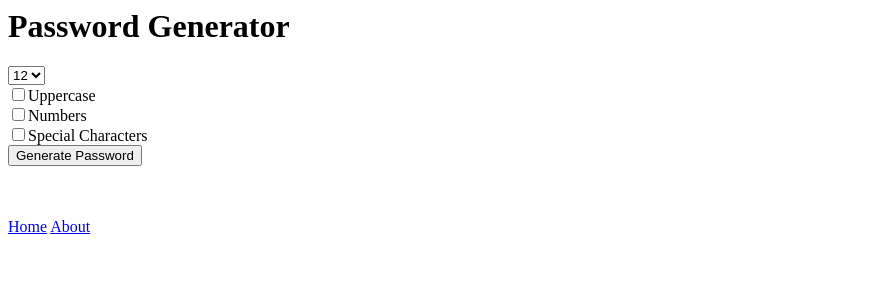
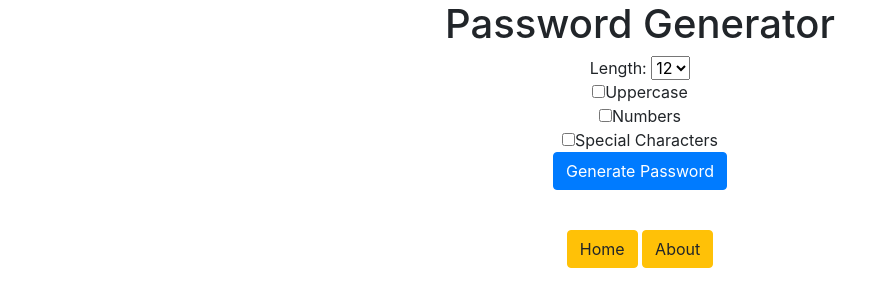
Before and after one commit to ethompson750/pw_gen, a Django app: page / in a window 1280 px wide. Shown: the top 307 px of the page, without its empty margins (0-890 px from the left). Run offline with Django 3.2, Linux system fonts and the light colour scheme; some libraries are stand-ins or nearby versions.

Commit message:
added additional formatting with bootstrap

```diff
--- a/password_generator/generator/templates/generator/home.html
+++ b/password_generator/generator/templates/generator/home.html
@@ -1,6 +1,9 @@
+<link rel="stylesheet" href="https://stackpath.bootstrapcdn.com/bootstrap/4.4.1/css/bootstrap.min.css" integrity="sha384-Vkoo8x4CGsO3+Hhxv8T/Q5PaXtkKtu6ug5TOeNV6gBiFeWPGFN9MuhOf23Q9Ifjh" crossorigin="anonymous">
+
+<div class='container text-center'>
     <h1>Password Generator</h1>
-
     <form action="{% url 'password' %}">
+        Length:
         <select name="length">
             <option value="6">6</option>
             <option value="7">7</option>
@@ -23,11 +26,11 @@
         <input type="checkbox" name="special">Special Characters
 
         <br>
-    <input type="submit" value="Generate Password">
+        <input type="submit" value="Generate Password" class='btn btn-primary'>
     </form>
 
     <br>
-<br>
 
-<a href={% url 'home' %}>Home</a>
-<a href={% url 'about' %}>About</a>
+    <a href={% url 'home' %} class='btn btn-warning'>Home</a>
+    <a href={% url 'about' %} class='btn btn-warning'>About</a>
+</div>
```
Also changed, not shown: password_generator/generator/templates/generator/about.html (+11 -8 lines), password_generator/generator/templates/generator/password.html (+9 -6 lines). Lines whose indentation alone changed are shown as unchanged.
